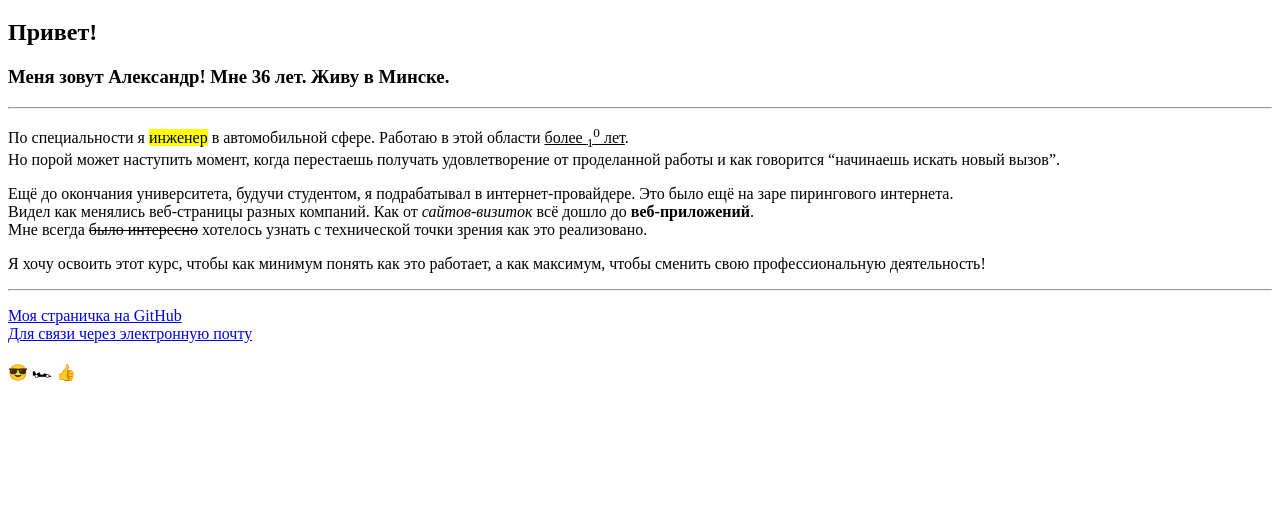
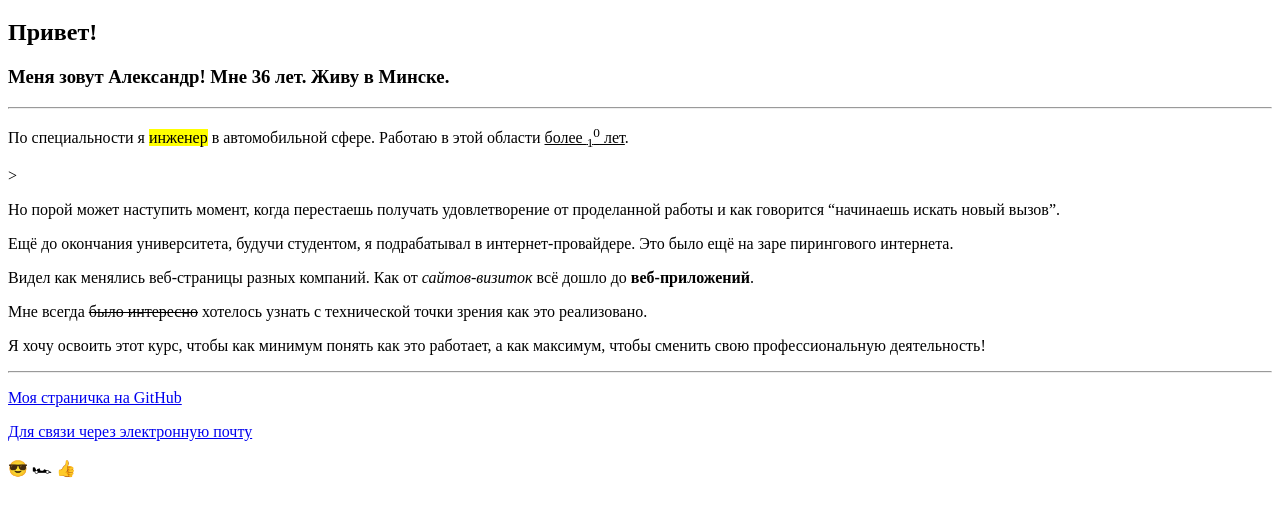
Before and after one commit to targonskii/if-html, a plain HTML site: page about/index.html in a window 1280 px wide. Shown: the part 61-578 px from the top of the page. Drawn offline with Linux system fonts and the light colour scheme.

Commit message:
Fix problem wth br tag

```diff
--- a/about/index.html
+++ b/about/index.html
@@ -11,21 +11,18 @@
     <h2>Привет!</h2>
     <h3>Меня зовут Александр! Мне 36 лет. Живу в Минске.</h3>
     <hr/>
-    <p>По специальности я <mark>инженер</mark> в автомобильной сфере. Работаю в этой области <ins>более <sub>1</sub><sup>0</sup> лет</ins>.
-        <br/>Но порой может наступить момент, когда перестаешь получать удовлетворение от проделанной работы и как говоpится <q>начинаешь искать новый вызов</q>.
+    <p>По специальности я <mark>инженер</mark> в автомобильной сфере. Работаю в этой области <ins>более <sub>1</sub><sup>0</sup> лет</ins>.</p>>
+        <p>Но порой может наступить момент, когда перестаешь получать удовлетворение от проделанной работы и как говоpится <q>начинаешь искать новый вызов</q>.
     </p>
     <p>Ещё до окончания университета, будучи студентом, я подрабатывал в интернет-провайдере. Это было ещё на заре пирингового интернета.
-        <br/>Видел как менялись веб-страницы разных компаний. Как от <em>сайтов-визиток</em> всё дошло до <strong>веб-приложений</strong>.
-        <br/>Мне всегда <del>было интересно</del> хотелось узнать с технической точки зрения как это реализовано.
+        <p>Видел как менялись веб-страницы разных компаний. Как от <em>сайтов-визиток</em> всё дошло до <strong>веб-приложений</strong>.</p>
+        <p>Мне всегда <del>было интересно</del> хотелось узнать с технической точки зрения как это реализовано.</p>
     </p>
     <p>Я хочу освоить этот курс, чтобы как минимум понять как это работает, а как максимум, чтобы сменить свою профессиональную деятельность!</p>
     <hr/>
-    <p><a href="https://github.com/targonskii">Моя страничка на GitHub</a>
-        <br/><a href="mailto:polarpando@gmail.com">Для связи через электронную почту</a>
-        <br/>
-        <br/>
-        &#128526; &#127950; &#128077;
-    </p>
+    <p><a href="https://github.com/targonskii">Моя страничка на GitHub</a></p>
+    <p><a href="mailto:polarpando@gmail.com">Для связи через электронную почту</a></p>
+    <p>&#128526; &#127950; &#128077;</p>
 
 </body>
 </html>
```
